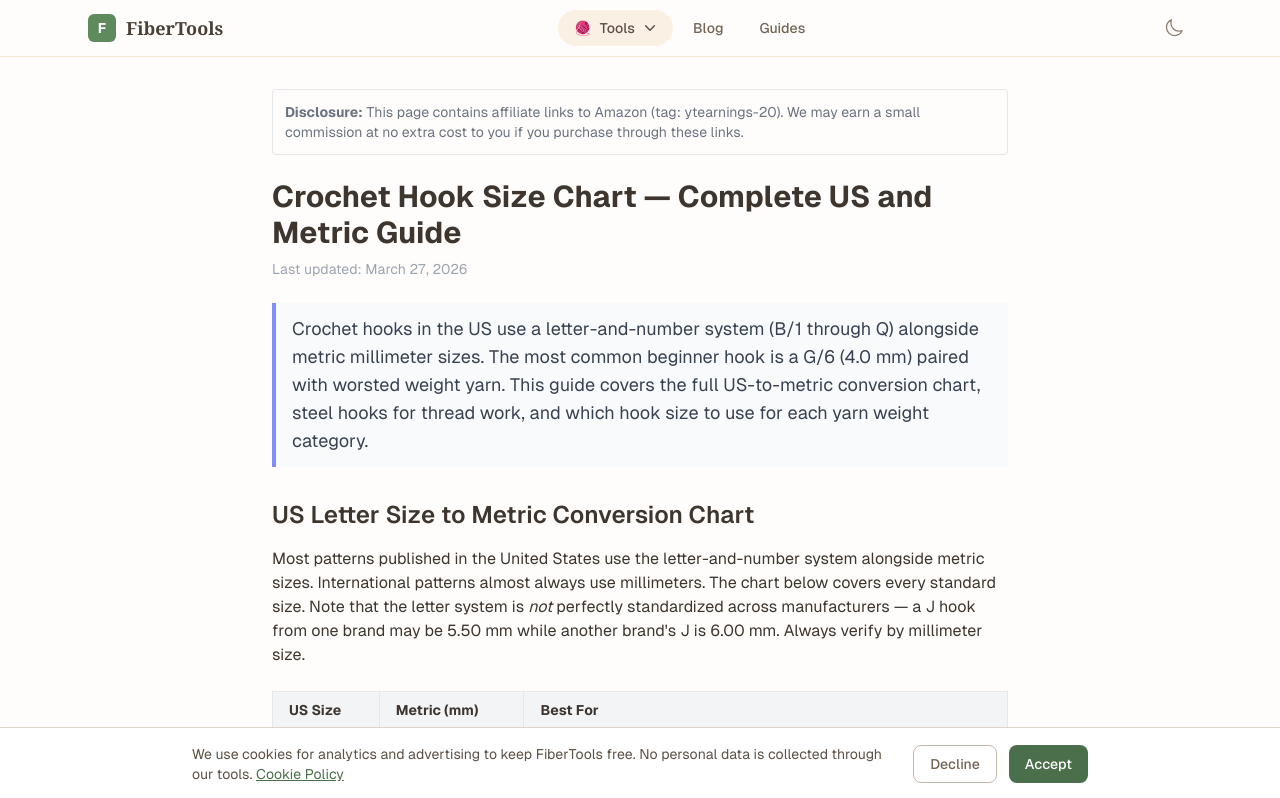
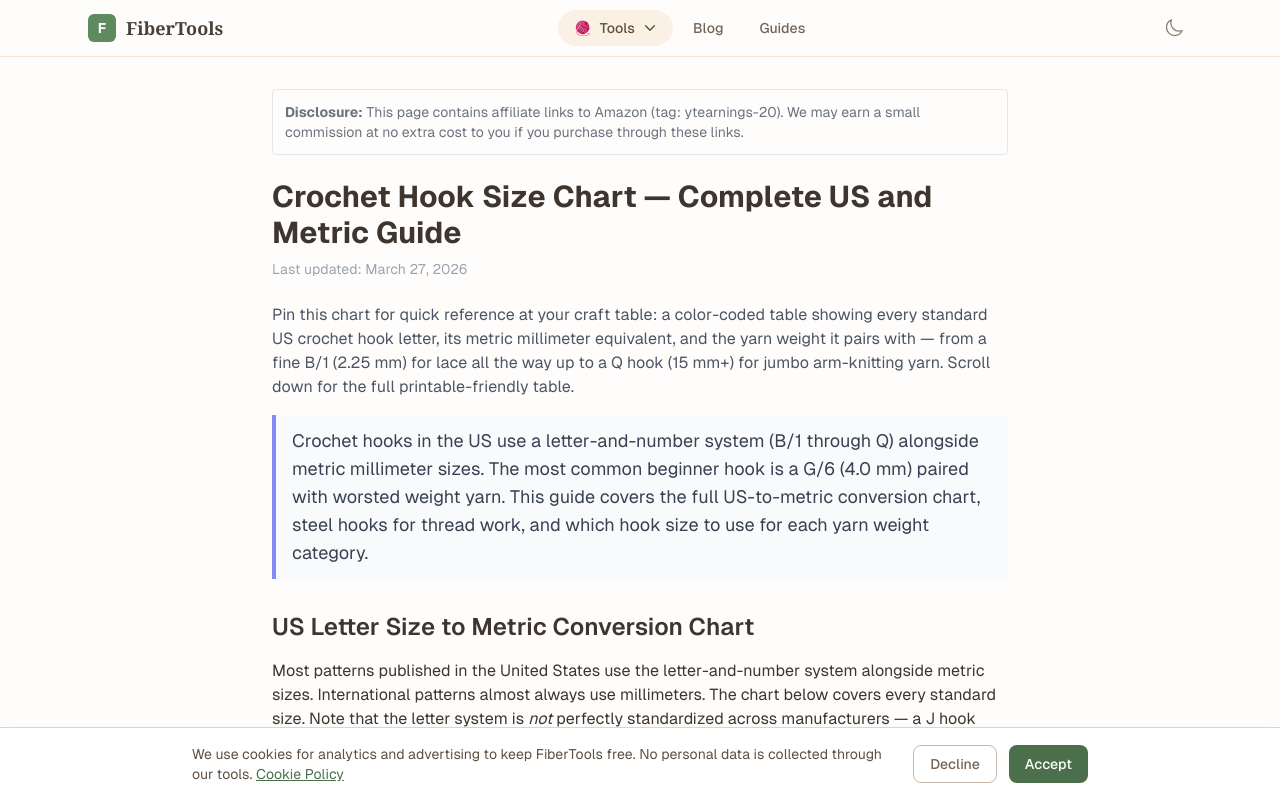
Before and after one commit to raiderj77/fibertools, a Next.js app: page /blog/crochet-hook-size-chart in a window 1280 px wide. Shown: the top 798 px of the page. Built offline with nearby package versions, Linux system fonts and the light colour scheme.

Commit message:
fix: crochet hook post — remove CADC-II attribution, add Pinterest visual intro

```diff
--- a/src/app/blog/crochet-hook-size-chart/page.tsx
+++ b/src/app/blog/crochet-hook-size-chart/page.tsx
@@ -108,6 +108,14 @@ export default async function Page({
           Crochet Hook Size Chart — Complete US and Metric Guide
         </h1>
         <p className="text-sm text-gray-400 mb-6">Last updated: March 27, 2026</p>
+
+        {/* PINTEREST VISUAL INTRO */}
+        <p className="text-gray-600 mb-4">
+          Pin this chart for quick reference at your craft table: a color-coded table showing every
+          standard US crochet hook letter, its metric millimeter equivalent, and the yarn weight it
+          pairs with — from a fine B/1 (2.25 mm) for lace all the way up to a Q hook (15 mm+) for
+          jumbo arm-knitting yarn. Scroll down for the full printable-friendly table.
+        </p>
 
         {/* ANSWER BLOCK — 50-70 words before first H2 */}
         <p className="lead text-lg text-gray-700 bg-gray-50 border-l-4 border-indigo-400 pl-4 py-3 mb-8">
@@ -376,8 +384,8 @@ export default async function Page({
 
         {/* ATTRIBUTION */}
         <p className="text-sm text-gray-400 mt-12 pt-6 border-t border-gray-200">
-          Reviewed by a Certified Drug and Alcohol Counselor (CADC-II). Content is for informational
-          purposes only.
+          Content reviewed by a fiber arts specialist with 30+ years of experience in knitting,
+          crochet, and fiber arts education.
         </p>
 
       </article>
```
